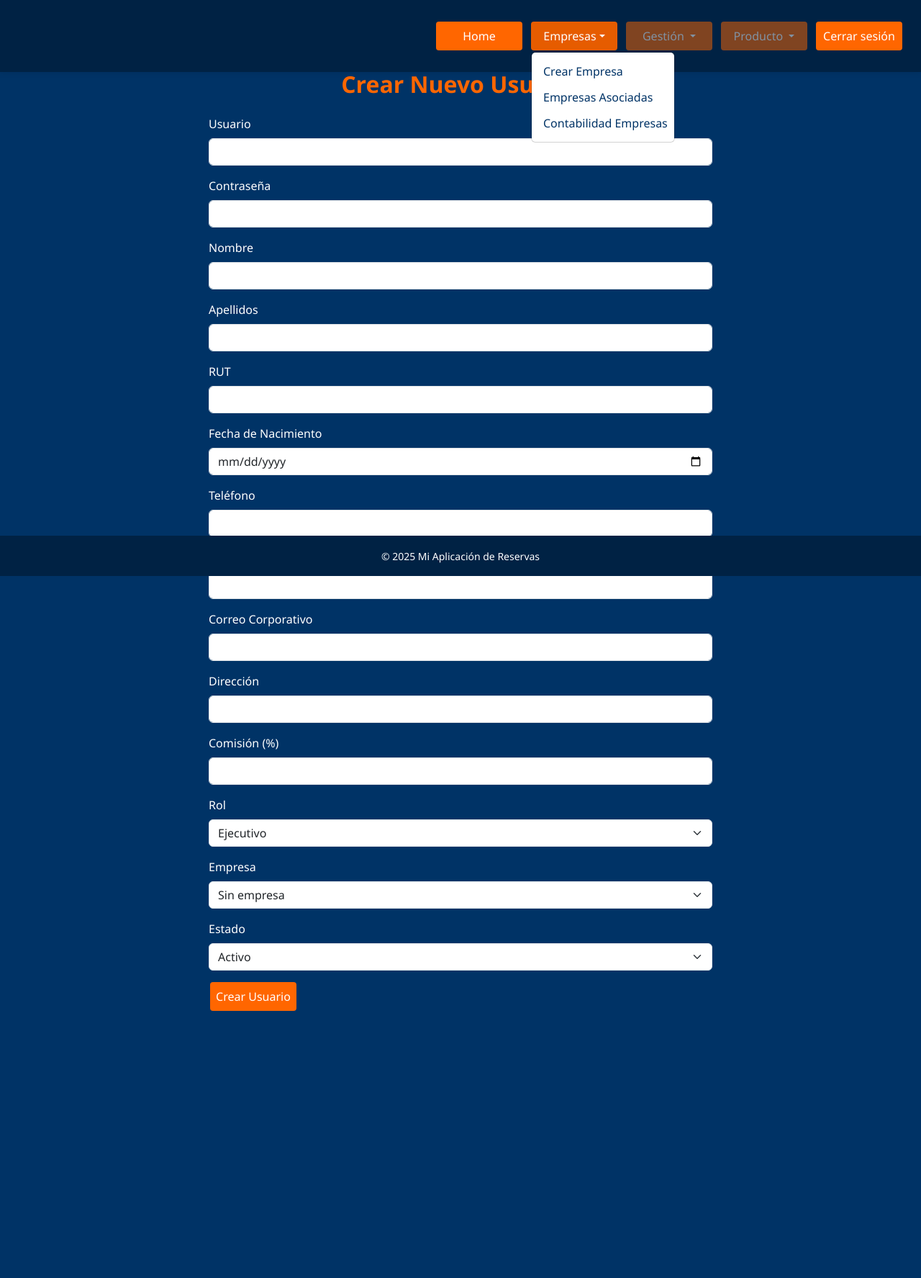
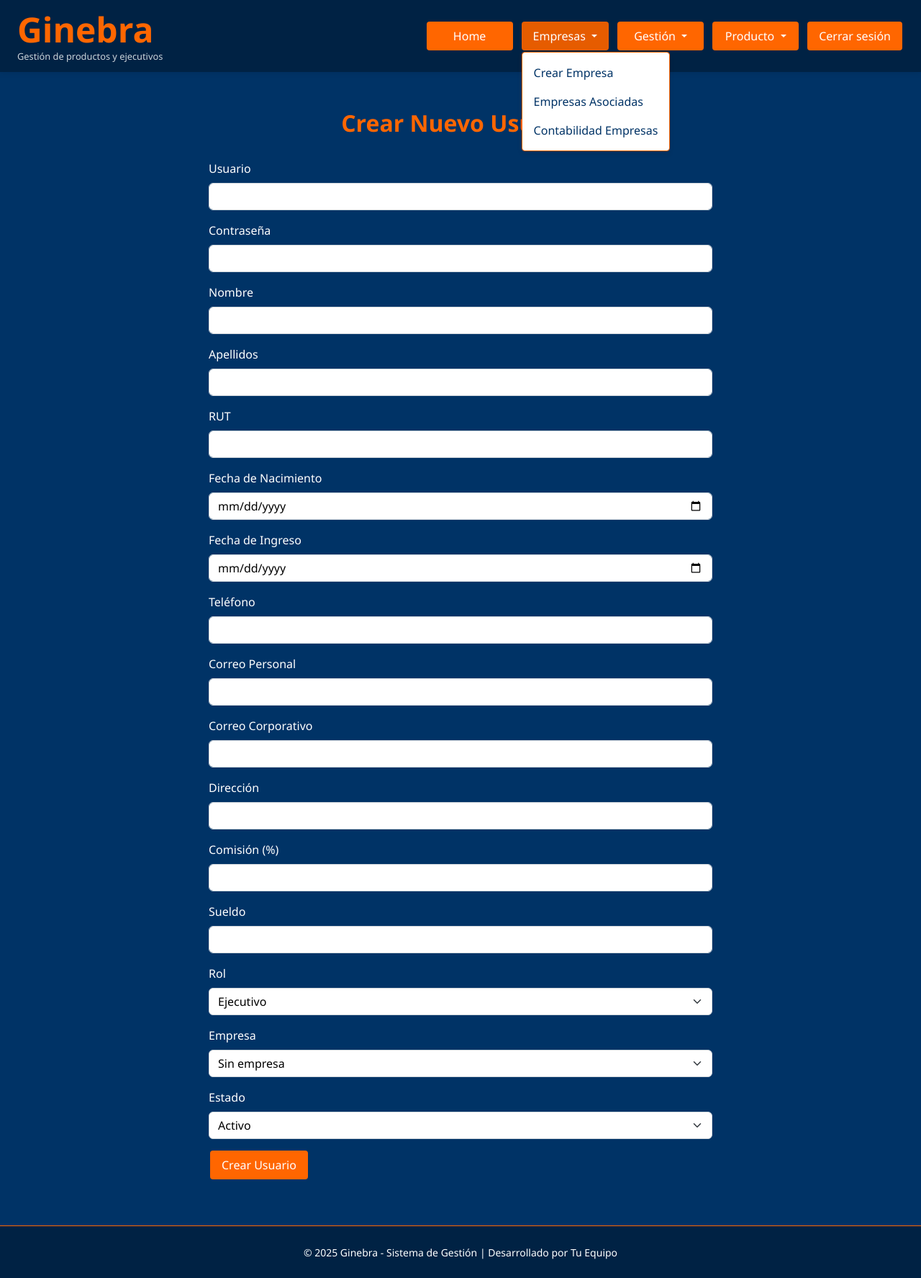
Before and after one commit to MauroContreras453/Ginebra-app, a Flask app: page /admin/usuarios/nuevo in a window 1280 px wide, after a click on "Empresas". Shown: the whole page at 72% size. Before the commit the page ends 1404 px from the top, so only its background shows below. Run offline with Flask 3, Linux system fonts and the light colour scheme; a user stored in the database is signed in; some libraries are stand-ins or nearby versions.

```diff
--- a/requirements.txt
+++ b/requirements.txt
@@ -13,6 +13,7 @@ Jinja2==3.1.6
 Mako==1.3.10
 MarkupSafe==3.0.2
 numpy==2.3.1
+openpyxl==3.1.5
 pandas==2.3.1
 python-dateutil==2.9.0.post0
 pytz==2025.2
--- a/statics/base.css
+++ b/statics/base.css
@@ -47,12 +47,13 @@ form { display: inline; }
 .navbar-custom .logo h1 {
   color: var(--accent-color);
   font-weight: bold;
+  font-size: 3rem;
   margin: 0;
 }
 
 .navbar-custom .logo .subtitulo {
   color: var(--text-color);
-  font-size: 0.9rem;
+  font-size: 0.8rem;
   margin: 0;
   opacity: 0.8;
 }
--- a/statics/nueva_empresa.css
+++ b/statics/nueva_empresa.css
@@ -29,3 +29,8 @@
 .container.mt-5 {
   margin-top: 0px !important;
 }
+
+/* Ajustes para el text muted */
+.form-text.text-muted {
+  color: #ffffff !important;
+}
--- a/statics/nuevo_usuario.css
+++ /dev/null
@@ -1,177 +0,0 @@
-/* ====== 1. ESTILO GENERAL ====== */
-body {
-  background-color: #003366;
-  color: #fff;
-  font-family: "Segoe UI", Tahoma, Geneva, Verdana, sans-serif;
-  margin: 0;
-  padding: 0;
-  min-height: 100vh;
-}
-
-a {
-  color: #fff;
-}
-a:hover {
-  color: #ffcc99;
-}
-
-form {
-  display: inline;
-}
-
-/* ====== 2. NAVBAR FIJA ====== */
-.navbar-custom {
-  position: fixed;
-  top: 0;
-  left: 0;
-  width: 100vw;
-  height: 100px;
-  z-index: 1050;
-  background-color: #002244;
-  color: #fff;
-  padding: 10px 0;
-  box-shadow: 0 2px 8px rgba(0, 0, 0, 0.08);
-}
-
-/* ====== 3. BOTONES DE NAVBAR Y GLOBALES ====== */
-.nav-links .btn,
-.nav-links .btn-custom,
-.nav-links .btn-secondary,
-.nav-links .btn-outline-light,
-.nav-links .dropdown .btn,
-.nav-links .dropdown-toggle,
-.btn-custom,
-.btn-outline-light:hover {
-  background-color: #ff6600 !important;
-  color: #fff !important;
-  border: none !important;
-  min-width: 120px;
-  border-radius: 4px;
-  padding: 8px 0;
-  margin: 0 2px;
-  font-weight: 500;
-  text-align: center;
-  transition: background 0.2s, color 0.2s;
-}
-
-.nav-links .btn:hover,
-.nav-links .btn:focus,
-.nav-links .dropdown-toggle:hover,
-.nav-links .dropdown-toggle:focus,
-.btn-custom:hover,
-.btn-custom:focus {
-  background-color: #e65c00 !important;
-  color: #fff !important;
-}
-
-/* Botones secundarios */
-.btn-outline-light {
-  color: #fff;
-  border-color: #fff;
-}
-.btn-outline-light:hover {
-  background-color: #fff;
-  color: #003366;
-}
-
-
-/* ====== 4. CONTENIDO PRINCIPAL ====== */
-.container {
-  margin-top: 50px !important;
-  padding: 3rem 0;
-  margin-bottom: 50px; /* Para que el footer no tape el contenido */
-}
-
-/* Títulos */
-h2 {
-  margin-bottom: 2rem;
-  color: #ff6600;
-  font-weight: 600;
-}
-h4 {
-  margin-bottom: 1.5rem;
-  color: #fff;
-}
-
-/* ====== 6. FOOTER ====== */
-footer {
-  position: fixed;
-  left: 0;
-  bottom: 0;
-  width: 100vw;
-  background-color: #002244;
-  color: #fff;
-  text-align: center;
-  padding: 1rem 0;
-  z-index: 100;
-}
-
-/* ====== 7. TOOLBAR SECUNDARIA ====== */
-.admin-toolbar {
-  position: sticky;
-  top: 100px;
-  z-index: 1040;
-  background: #002244;
-  padding: 12px 0;
-  margin-bottom: 2rem;
-  border-bottom: 1px solid #ff6600;
-  box-shadow: 0 2px 8px rgba(0, 0, 0, 0.04);
-}
-
-/* ====== 8. DROPDOWNS ANIDADOS ====== */
-.dropdown-submenu {
-  position: relative;
-  min-width: 150px;
-}
-.dropdown-submenu > .dropdown-menu {
-  position: absolute;
-  top: 0;
-  left: 100%;
-  margin: 0;
-  min-width: 150px;
-  display: none;
-  background-color: #fff;
-  border: 1px solid #ff6600;
-  border-radius: 0 0.25rem 0.25rem 0.25rem;
-}
-
-.dropdown-submenu:hover > .dropdown-menu,
-.dropdown-submenu:focus-within > .dropdown-menu {
-  display: block;
-}
-
-/* Estilo global de menú desplegable */
-.dropdown-menu {
-  width: 200px;              /* Asegura ancho uniforme del menú */
-  min-width: unset;
-  box-sizing: border-box;
-}
-
-/* Ítems del menú desplegable */
-.dropdown-menu .dropdown-item,
-.navbar-custom .dropdown-menu .dropdown-item {
-  background-color: #fff !important;
-  color: #003366 !important;
-  white-space: nowrap;
-  padding: 0.375rem 1rem;
-  font-weight: 400 !important;
-  text-align: left !important;
-  justify-content: flex-start !important;
-  max-width: 190px !important;
-  min-width: auto !important;
-  width: 100% !important;
-  box-sizing: border-box;
-}
-
-.dropdown-item:hover,
-.dropdown-item:focus,
-.navbar-custom .dropdown-menu .dropdown-item:hover,
-.navbar-custom .dropdown-menu .dropdown-item:active {
-  background-color: #ff6600 !important;
-  color: #fff !important;
-}
-
-.btn[disabled], .btn:disabled {
-    opacity: 0.5;
-    pointer-events: none;
-}
--- a/templates/admin_panel.html
+++ b/templates/admin_panel.html
@@ -40,7 +40,7 @@
         {% if current_user.rol in ['admin', 'master'] %}
             <div class="d-flex gap-2">
                 <a href="{{ url_for('usuario_form') }}" class="btn btn-custom">Nuevo usuario</a>
-                <a href="#" class="btn btn-success">📤 Exportar a Excel</a>
+                <a href="{{ url_for('exportar_usuarios') }}" class="btn btn-success">📤 Exportar a Excel</a>
             </div>
         {% endif %}
     </div>
@@ -64,7 +64,7 @@
                         <td>{{ usuario.nombre }} {{ usuario.apellidos }}</td>
                         <td>{{ usuario.correo }}</td>
                         <td>{{ usuario.telefono or '-' }}</td>
-                        <td>{{ usuario.comision }}%</td>
+                        <td>{{ usuario.comision | formato_miles }}%</td>
                         <td>{{ usuario.rol | upper }}</td>
                         <td>
                             <span class="badge {% if usuario.estado == 'Activo' %}bg-success{% else %}bg-secondary{% endif %}">
--- a/templates/nueva_factura.html
+++ b/templates/nueva_factura.html
@@ -5,7 +5,7 @@
 {% endblock %}
 
 {% block extra_css %}
-<link rel="stylesheet" href="{{ url_for('static', filename='nueva_factura.css') }}">
+<link rel="stylesheet" href="{{ url_for('static', filename='nueva_empresa.css') }}">
 {% endblock %}
 
 {% block content %}
--- a/templates/nuevo_usuario.html
+++ b/templates/nuevo_usuario.html
@@ -1,101 +1,16 @@
-<!DOCTYPE html>
-<html lang="es">
-<head>
-  <meta charset="UTF-8" />
-  <title>{{ 'Editar Usuario' if usuario else 'Nuevo Usuario' }}</title>
-  <link href="https://cdn.jsdelivr.net/npm/bootstrap@5.3.0/dist/css/bootstrap.min.css" rel="stylesheet" />
-  <link rel="stylesheet" href="../statics/nuevo_usuario.css" />
-</head>
+{% extends "base.html" %}
 
-<body>
+{% block title %}{{ 'Editar Usuario' if usuario else 'Nuevo Usuario' }} - Ginebra{% endblock %}
 
-  <!-- NAVBAR PRINCIPAL -->
-  <nav class="navbar-custom d-flex justify-content-between align-items-center px-4">
-    <div></div>
-    <div class="nav-links d-flex gap-2 align-items-center">
+{% block extra_css %}
+<link rel="stylesheet" href="{{ url_for('static', filename='nueva_empresa.css') }}" />
+{% endblock %}
 
-      <a href="admin_panel.html" class="btn btn-custom">Home</a>
-
-      <!-- EMPRESAS -->
-      <div class="dropdown">
-        <button class="btn btn-custom dropdown-toggle" type="button" data-bs-toggle="dropdown">Empresas</button>
-        <ul class="dropdown-menu">
-          <li><a class="dropdown-item" href="nueva_empresa.html">Crear Empresa</a></li>
-          <li><a class="dropdown-item" href="empresas_asociadas.html">Empresas Asociadas</a></li>
-          <li><a class="dropdown-item" href="contabilidad_empresas.html">Contabilidad Empresas</a></li>
-        </ul>
-      </div>
-
-      <!-- GESTIÓN -->
-      <div class="dropdown">
-        <button class="btn btn-custom dropdown-toggle" type="button" data-bs-toggle="dropdown"
-          {% if not empresa_seleccionada or empresa_seleccionada.tiene_gestion != 'si' %}disabled{% endif %}>
-          Gestión
-        </button>
-        <ul class="dropdown-menu">
-          <li class="dropdown-submenu">
-            <a class="dropdown-item dropdown-toggle" href="#">Reservas</a>
-            <ul class="dropdown-menu">
-              <li><a class="dropdown-item" href="admin_reservas.html">Ver reservas</a></li>
-              <li><a class="dropdown-item" href="reservas.html">Crear reservas</a></li>
-            </ul>
-          </li>
-          <li class="dropdown-submenu">
-            <a class="dropdown-item dropdown-toggle" href="#">Finanzas empresa</a>
-            <ul class="dropdown-menu">
-              <li><a class="dropdown-item" href="estados_de_venta.html">Estados de venta</a></li>
-              <li><a class="dropdown-item" href="liquidaciones.html">Liquidaciones</a></li>
-              <li><a class="dropdown-item" href="balance_mensual.html">Balance mensual</a></li>
-            </ul>
-          </li>
-          <li class="dropdown-submenu">
-            <a class="dropdown-item dropdown-toggle" href="#">Reportes a Gerencia</a>
-            <ul class="dropdown-menu">
-              <li><a class="dropdown-item" href="reporte_detalle_ventas.html">Detalle Ventas</a></li>
-              <li><a class="dropdown-item" href="reporte_ventas_general_mensual.html">Ventas General</a></li>
-              <li><a class="dropdown-item" href="ranking_ejecutivos.html">Ranking Ejecutivos</a></li>
-            </ul>
-          </li>
-          <li class="dropdown-submenu">
-            <a class="dropdown-item dropdown-toggle" href="#">Ejecutivo/Cliente</a>
-            <ul class="dropdown-menu">
-              <li><a class="dropdown-item" href="control_gestion_clientes.html">Gestión Cliente</a></li>
-              <li><a class="dropdown-item" href="panel_comisiones.html">Panel Comisiones</a></li>
-              <li><a class="dropdown-item" href="marketing.html">Marketing</a></li>
-            </ul>
-          </li>
-        </ul>
-      </div>
-
-      <!-- PRODUCTO -->
-      <div class="dropdown">
-        <button class="btn btn-custom dropdown-toggle" type="button" data-bs-toggle="dropdown"
-          {% if not empresa_seleccionada or empresa_seleccionada.tiene_producto != 'si' %}disabled{% endif %}>
-          Producto
-        </button>
-        <ul class="dropdown-menu">
-          <li><a class="dropdown-item" href="productos.html">Productos</a></li>
-          <li><a class="dropdown-item" href="contratos.html">Contratos</a></li>
-          <li><a class="dropdown-item" href="catalogos.html">Catálogo</a></li>
-        </ul>
-      </div>
-
-      <a href="login.html" class="btn btn-custom">Cerrar sesión</a>
-    </div>
-  </nav>
-
-  <!-- CONTENIDO PRINCIPAL -->
-  <div class="container" style="max-width: 700px;">
+{% block content %}
+<div style="max-width: 700px; margin: 0 auto;">
     <h2 class="mb-4 text-center">
-      {{ 'Editar Usuario' if usuario else 'Crear Nuevo Usuario' }}
+        {{ 'Editar Usuario' if usuario else 'Crear Nuevo Usuario' }}
     </h2>
-    {% with messages = get_flashed_messages() %}
-    {% if messages %}
-        <div class="alert alert-warning" role="alert">
-            {{ messages[0] }}
-        </div>
-    {% endif %}
-    {% endwith %}
 
     <form method="POST" novalidate>
         <div class="mb-3">
@@ -132,6 +47,11 @@
                    value="{{ usuario.fecha_nacimiento if usuario and usuario.fecha_nacimiento else '' }}">
         </div>
         <div class="mb-3">
+            <label for="fecha_ingreso" class="form-label">Fecha de Ingreso</label>
+            <input type="date" class="form-control" id="fecha_ingreso" name="fecha_ingreso"
+                   value="{{ usuario.fecha_ingreso if usuario and usuario.fecha_ingreso else '' }}">
+        </div>
+        <div class="mb-3">
             <label for="telefono" class="form-label">Teléfono</label>
             <input type="text" class="form-control" id="telefono" name="telefono"
                    value="{{ usuario.telefono if usuario else '' }}">
@@ -157,6 +77,11 @@
                    value="{{ usuario.comision if usuario else '' }}">
         </div>
         <div class="mb-3">
+            <label for="sueldo" class="form-label">Sueldo</label>
+            <input type="text" class="form-control" id="sueldo" name="sueldo"
+                   value="{{ usuario.sueldo if usuario else '' }}">
+        </div>
+        <div class="mb-3">
             <label for="rol" class="form-label">Rol</label>
             <select class="form-select" id="rol" name="rol" required>
                 <option value="ejecutivo" {% if usuario and usuario.rol == 'ejecutivo' %}selected{% endif %}>Ejecutivo</option>
@@ -168,6 +93,7 @@
                 {% endif %}
             </select>
         </div>
+        {% if current_user.rol in ['master', 'admin', 'controling'] %}
         <div class="mb-3">
             <label for="empresa_id" class="form-label">Empresa</label>
             <select class="form-select" id="empresa_id" name="empresa_id">
@@ -177,6 +103,7 @@
                 {% endfor %}
             </select>
         </div>
+        {% endif %}
         <div class="mb-3">
             <label for="estado" class="form-label">Estado</label>
             <select class="form-select" id="estado" name="estado">
@@ -188,14 +115,5 @@
           {{ 'Guardar Cambios' if usuario else 'Crear Usuario' }}
         </button>
     </form>
-  </div>
-
-  <!-- FOOTER -->
-  <footer class="mt-5 text-center">
-    <small>© 2025 Mi Aplicación de Reservas</small>
-  </footer>
-
-  <!-- BOOTSTRAP JS -->
-  <script src="https://cdn.jsdelivr.net/npm/bootstrap@5.3.0/dist/js/bootstrap.bundle.min.js"></script>
-</body>
-</html>
+</div>
+{% endblock %}
```
Also changed, not shown: Ginebra.py (+82 -12 lines), statics/nueva_factura.css (deleted, +0 -31 lines), statics/Pagina_principal/home.css (line endings or trailing spaces), usuarios.db.
